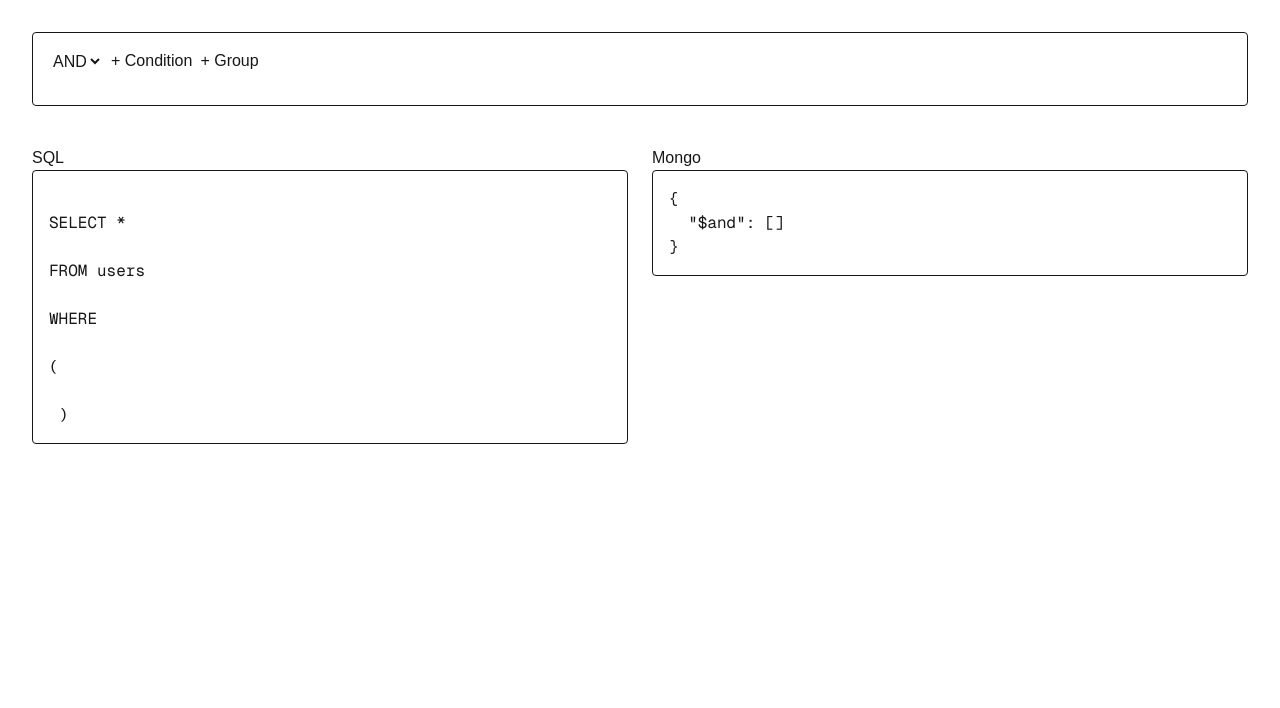
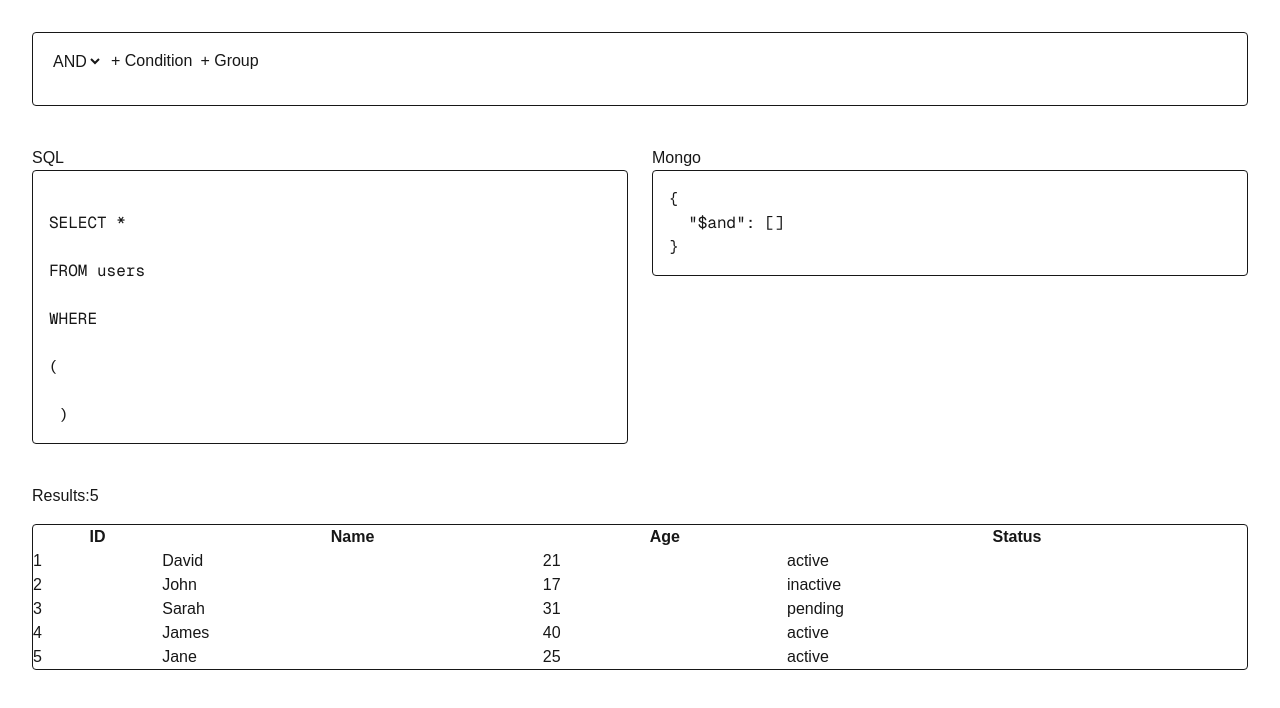
Before and after one commit to holydev001/visual-query-builder, a Next.js app: page / in a window 1280 px wide. Shown: the top 708 px of the page. Built offline with nearby package versions, Linux system fonts and the light colour scheme.

Commit message:
feat(execution): implement query execution simulator

```diff
--- /dev/null
+++ b/components/query-results/QueryResults.tsx
@@ -0,0 +1,52 @@
+"use client";
+
+import { users } from "../../src/mock/users";
+
+import { executeQuery } from "../../src/lib/query-engine/evaluateQuery";
+
+import { useQueryStore } from "../../src/store/query-store";
+
+export default function QueryResults() {
+  const root = useQueryStore((s) => s.root);
+
+  const results = executeQuery(root, users);
+
+  return (
+    <div className="space-y-4">
+      <h2>
+        Results:
+        {results.length}
+      </h2>
+
+      <div className="border rounded">
+        <table className="w-full">
+          <thead>
+            <tr>
+              <th>ID</th>
+
+              <th>Name</th>
+
+              <th>Age</th>
+
+              <th>Status</th>
+            </tr>
+          </thead>
+
+          <tbody>
+            {results.map((user) => (
+              <tr key={user.id}>
+                <td>{user.id}</td>
+
+                <td>{user.name}</td>
+
+                <td>{user.age}</td>
+
+                <td>{user.status}</td>
+              </tr>
+            ))}
+          </tbody>
+        </table>
+      </div>
+    </div>
+  );
+}
--- a/src/app/page.tsx
+++ b/src/app/page.tsx
@@ -1,6 +1,8 @@
 import QueryBuilder from "../../components/query-builder/QueryBuilder";
 
 import QueryPreview from "../../components/query-preview/QueryPreview";
+
+import QueryResults from "../../components/query-results/QueryResults";
 
 export default function Home() {
   return (
@@ -8,6 +10,8 @@ export default function Home() {
       <QueryBuilder />
 
       <QueryPreview />
+
+      <QueryResults />
     </div>
   );
 }
--- /dev/null
+++ b/src/lib/query-engine/evaluateQuery.ts
@@ -0,0 +1,46 @@
+import { ConditionNode, GroupNode, QueryNode } from "../../types/query";
+
+function evaluateCondition(condition: ConditionNode, item: any) {
+  const value = item[condition.field];
+
+  switch (condition.operator) {
+    case "equals":
+      return value === condition.value;
+
+    case "not_equals":
+      return value !== condition.value;
+
+    case "greater_than":
+      return value > (condition.value as any);
+
+    case "less_than":
+      return value < (condition.value as any);
+
+    case "contains":
+      return String(value).includes(String(condition.value));
+
+    case "starts_with":
+      return String(value).startsWith(String(condition.value));
+
+    default:
+      return false;
+  }
+}
+
+function evaluateNode(node: QueryNode, item: any): boolean {
+  if (node.type === "condition") {
+    return evaluateCondition(node, item);
+  }
+
+  const results = node.children.map((child) => evaluateNode(child, item));
+
+  if (node.logic === "AND") {
+    return results.every(Boolean);
+  }
+
+  return results.some(Boolean);
+}
+
+export function executeQuery(root: GroupNode, dataset: any[]) {
+  return dataset.filter((item) => evaluateNode(root, item));
+}
--- /dev/null
+++ b/src/mock/users.ts
@@ -0,0 +1,41 @@
+export const users = [
+  {
+    id: 1,
+    name: "David",
+    age: 21,
+    country: "Nigeria",
+    status: "active",
+  },
+
+  {
+    id: 2,
+    name: "John",
+    age: 17,
+    country: "Ghana",
+    status: "inactive",
+  },
+
+  {
+    id: 3,
+    name: "Sarah",
+    age: 31,
+    country: "Nigeria",
+    status: "pending",
+  },
+
+  {
+    id: 4,
+    name: "James",
+    age: 40,
+    country: "Kenya",
+    status: "active",
+  },
+
+  {
+    id: 5,
+    name: "Jane",
+    age: 25,
+    country: "Nigeria",
+    status: "active",
+  },
+];
```
